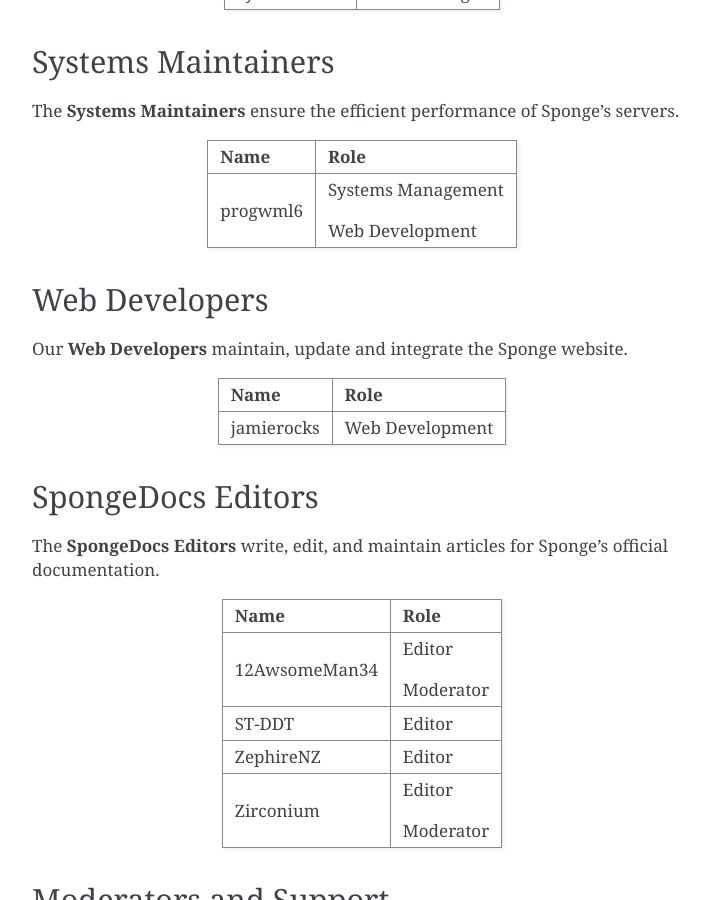
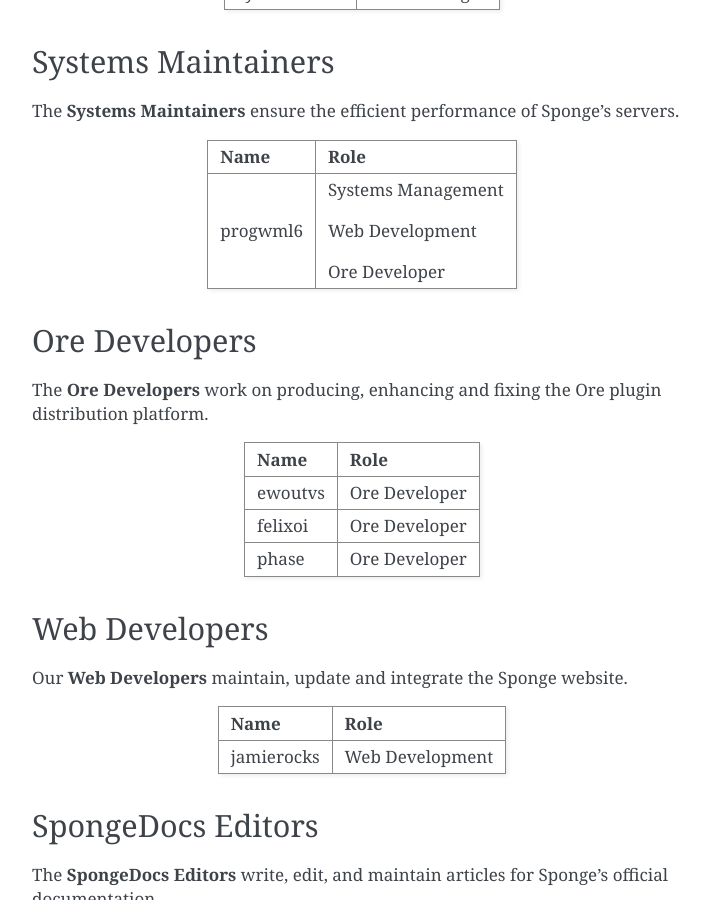
Before and after one commit to SpongePowered/SpongeDocs, a Sphinx documentation site: the page built from source/about/staff.rst, in a window 1280 px wide and 900 px high, scrolled down 1903 px. Shown: the whole window, without its empty margins (388-1097 px from the left). Built offline with Sphinx 7.4.7, drawn with Linux system fonts in a browser that asks for light colours; pages that are not in the unit, such as notebooks, are missing from menus.

Commit message:
Add Ore Devs

```diff
--- a/source/about/staff.rst
+++ b/source/about/staff.rst
@@ -114,8 +114,24 @@
 | progwml6                          | Systems Management                 |
 |                                   |                                    |
 |                                   | Web Development                    |
+|                                   |                                    |
+|                                   | Ore Developer                      |
 +-----------------------------------+------------------------------------+
 
+Ore Developers
+~~~~~~~~~~~~~~
+
+The **Ore Developers** work on producing, enhancing and fixing the Ore plugin distribution platform.
+
++-----------------------------------+------------------------------------+
+| Name                              | Role                               |
++===================================+====================================+
+| ewoutvs                           | Ore Developer                      |
++-----------------------------------+------------------------------------+
+| felixoi                           | Ore Developer                      |
++-----------------------------------+------------------------------------+
+| phase                             | Ore Developer                      |
++-----------------------------------+------------------------------------+
 
 Web Developers
 ~~~~~~~~~~~~~~
```
